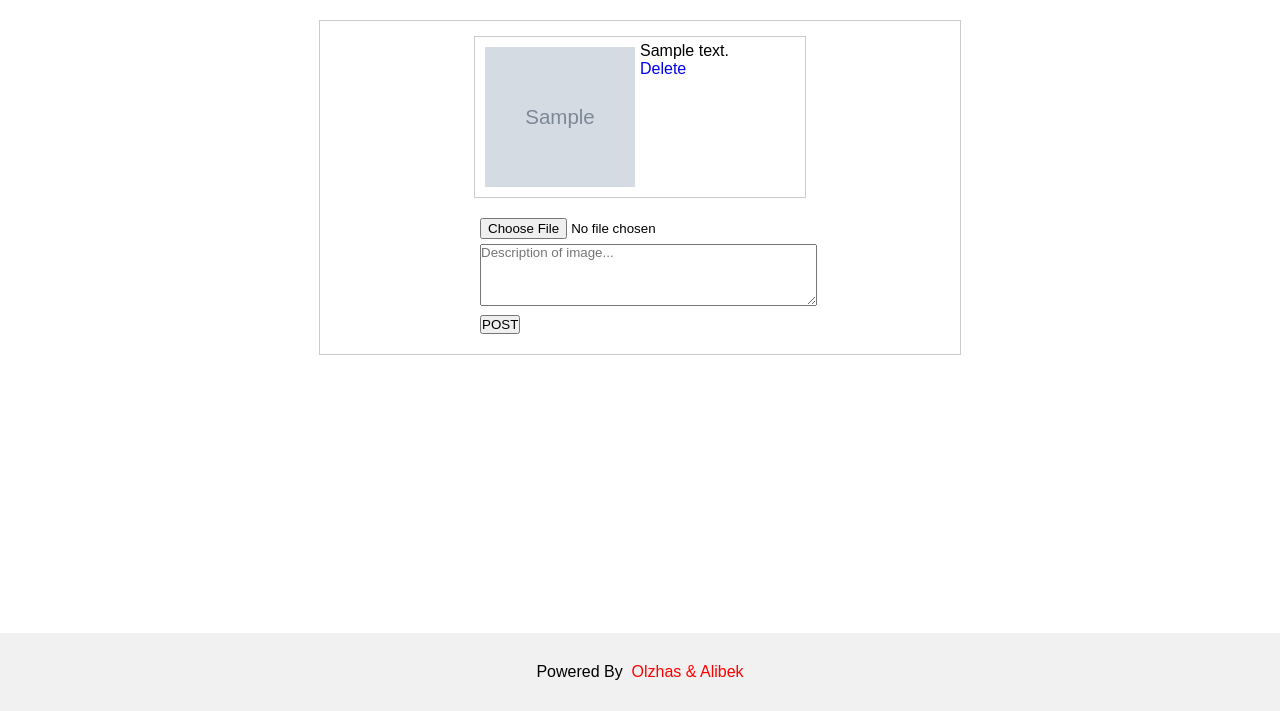
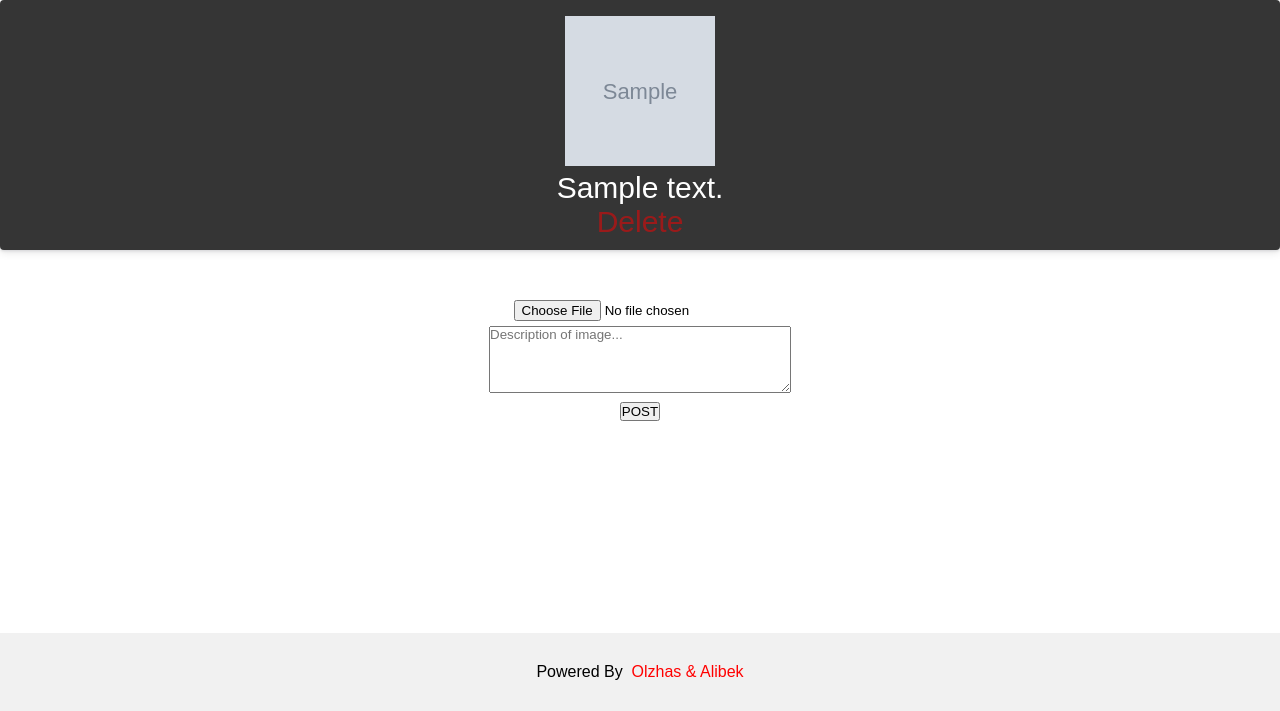
Before and after one commit to ol-ilyassov/software_factory, a PHP site: page /gallery.php in a window 1280 px wide. Shown: the part 89-800 px from the top of the page. Run offline with PHP 8.4, Linux system fonts and the light colour scheme; a user stored in the database is signed in; tables that the repository leaves empty hold one stand-in row (values such as "Sample post"); grey boxes marked "Sample" are stand-in pictures.

Commit message:
Gallery-CSS

```diff
--- a/admin/gallery_display.php
+++ b/admin/gallery_display.php
@@ -1,12 +1,20 @@
 <?php
   $result = mysqli_query($conn, "SELECT * FROM gallery");
 while ($row = mysqli_fetch_array($result)) {
-      echo "<div id='img_div'>";
+  echo "<div class='card'>";
   echo "<img id='image' src='src/gallery/".$row['image']."' >";
   echo "<p>".$row['description']."</p>";
   if(isset($_SESSION['role'])=="admin"){
        echo "<a href='admin/gallery_delete.php?action=delete&file_name=".$row['image']."'>Delete</a>";
        };
   echo "</div>";
+
+      // echo "<div id='img_div'>";
+      // 	echo "<img id='image' src='src/gallery/".$row['image']."' >";
+      // 	echo "<p>".$row['description']."</p>";
+      //   if(isset($_SESSION['role'])=="admin"){
+      //   echo "<a href='admin/gallery_delete.php?action=delete&file_name=".$row['image']."'>Delete</a>";
+      //   };
+      // echo "</div>";
     }
 ?>
--- a/css/main.css
+++ b/css/main.css
@@ -169,14 +169,50 @@ footer a {
 /* - Gallery - */
 
 #content {
-    width: 50%;
-    margin: 20px auto;
-    border: 1px solid #cbcbcb;
+    display: grid;
+    gap: 1rem;
+
+    grid-template-columns: repeat(auto-fit, minmax(250px, 1fr));
+    grid-auto-rows: 250px;
 }
 
+.card {
+    display: flex;
+    flex-direction: column;
+    justify-content: center;
+    align-items: center;
+    background: #353535;
+    font-size: 30px;
+    color: #fff;
+    box-shadow: rgba(3, 8, 20, 0.1) 0px 0.15rem 0.5rem, rgba(2, 8, 20, 0.1) 0px 0.075rem 0.175rem;
+    height: 100%;
+    width: 100%;
+    border-radius: 4px;
+    transition: all 500ms;
+    overflow: hidden;
+
+    background-size: cover;
+    background-position: center;
+    background-repeat: no-repeat;
+ }
+
+ .card a {
+     color: red;
+     opacity: 0.5;
+ }
+
+ .card a:hover{
+     opacity: 1;
+ }
+
+.card:hover {
+    box-shadow: rgba(2, 8, 20, 0.1) 0px 0.35em 1.175em, rgba(2, 8, 20, 0.08) 0px 0.175em 0.5em;
+    transform: translateY(-3px) scale(1);
+ }
+
 #gallery_form {
-    width: 50%;
-    margin: 20px auto;
+    text-align: center;
+    margin: 50px 0;
 }
 
 #gallery_form div {
@@ -200,7 +236,7 @@ footer a {
     float: left;
     margin: 5px;
     width: 150px;
-    height: 140px;
+    height: 150px;
 }
 
 /* - scores_records - */
--- a/gallery.php
+++ b/gallery.php
@@ -10,6 +10,9 @@ require "includes/header.php";
 
         <?php
         require "admin/gallery_display.php";
+        ?>
+    </div>
+    <?php
         if(isset($_SESSION['role'])=="admin"){
         ?>
         <form id="gallery_form" method="POST" action="gallery.php" enctype="multipart/form-data">
@@ -18,8 +21,7 @@ require "includes/header.php";
                 <input type="file" name="image">
             </div>
             <div>
-                <textarea id="text" cols="40" rows="4" name="image_text" placeholder="Description of image..."
-                          required></textarea>
+                <textarea id="text" cols="40" rows="4" name="image_text" placeholder="Description of image..." style="max-width: 300px; max-height: 100px; min-width: 270px; min-height: 65px" required></textarea>
             </div>
             <div>
                 <button type="submit" name="upload">POST</button>
```
Also changed, not shown: src/gallery/line-follower2.png (added). Lines whose indentation alone changed are shown as unchanged.
